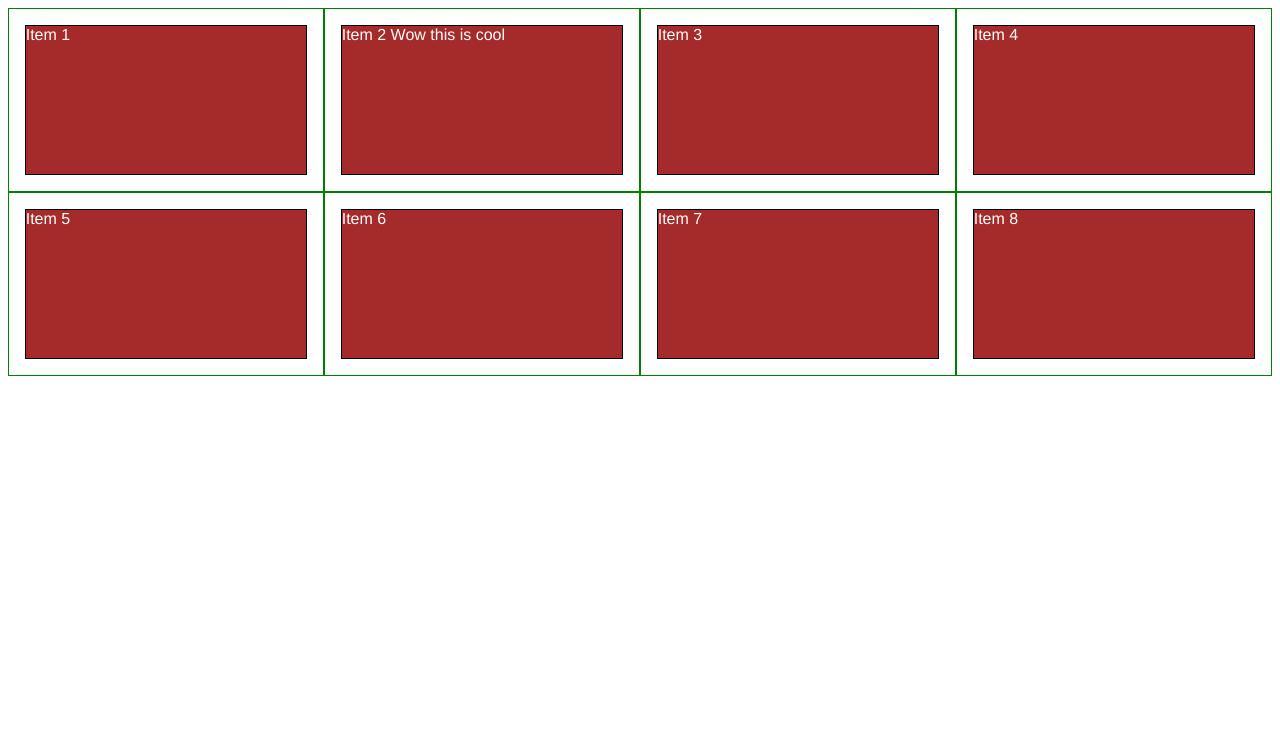
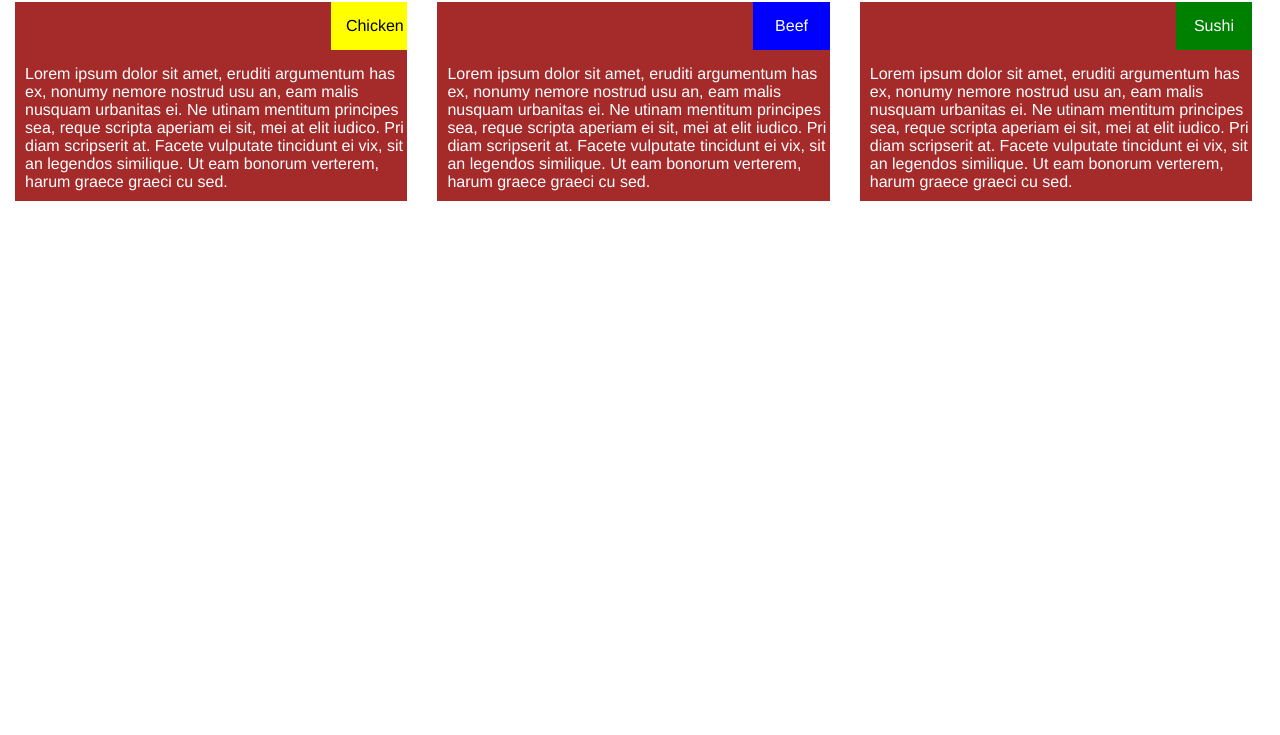
Before and after one commit to golpessito/coursera-test, a plain HTML site: page module2-solution/index.html in a window 1280 px wide. Shown: the part 65-800 px from the top of the page. Drawn offline with Linux system fonts and the light colour scheme.

Commit message:
Module2 Solution

```diff
--- a/module2-solution/css/style.css
+++ b/module2-solution/css/style.css
@@ -2,6 +2,8 @@
 
 * {
 	box-sizing: border-box;
+	margin:0px;
+	padding:0px;
 }
 
 /* Simple Responsive Framework */
@@ -12,25 +14,57 @@
 
 h1 {
 	margin-bottom: 15px;
+	width: 100%;
+	text-align: center;
+}
+
+.title {
+	border: 1px thick black;
+	display: block;
+	margin-bottom:15px;
+    position:relative;
+    left: 80%;
+    width: 20%;
+    padding:15px;
+    text-align: center;
+}
+
+#yellow {
+	background-color: yellow;
+	color:black;
+}
+
+#blue {
+	background-color: blue;
+}
+
+#green {
+	background-color: green;
 }
 
 p {
-	border: 1px solid black;
+	border: 1px thick black;
 	background-color: #A52A2A;
-	width: 90%;
+	width: 100%;
 	margin-right: auto;
 	margin-left: auto;
 	font-family: Helvetica;
 	color: white;
-	height: 150px;
+	padding-left: 10px;
+    padding-bottom: 10px;
+}
+
+section{
+	padding:15px;
+	position: relative;
 }
 
 /********* Large Device Only *********/
 
-@media (min-width: 1200px){
+@media (min-width: 992px){
 	.col-lg-1, .col-lg-2, .col-lg-3, .col-lg-4, .col-lg-5, .col-lg-6, .col-lg-7, .col-lg-8, .col-lg-9, .col-lg-10, .col-lg-11, .col-lg-12 {
 		float: left;
-		border: 1px solid green;
+
 	}
 
 	.col-lg-1 {
@@ -81,11 +115,11 @@ p {
 
 /********* Medium Device Only *********/
 
-@media(min-width: 950px) and (max-width: 1199px) {
+@media(min-width: 768px) and (max-width: 991px) {
 
 	.col-md-1, .col-md-2, .col-md-3, .col-md-4, .col-md-5, .col-md-6, .col-md-7, .col-md-8, .col-md-9, .col-md-10, .col-md-11, .col-md-12 {
       float: left;
-      border: 1px solid green;
+
 	}
 
 	.col-md-1 {
--- a/module2-solution/index.html
+++ b/module2-solution/index.html
@@ -8,15 +8,25 @@
 </head>
 <body>
   <h1>Our Menu</h1>
-  <div clas="row">
-    <div class="col-lg-3 col-md-6"><p>Item 1</p></div>
-    <div class="col-lg-3 col-md-6"><p>Item 2 Wow this is cool</p></div>
-    <div class="col-lg-3 col-md-6"><p>Item 3</p></div>
-    <div class="col-lg-3 col-md-6"><p>Item 4</p></div>
-    <div class="col-lg-3 col-md-6"><p>Item 5</p></div>
-    <div class="col-lg-3 col-md-6"><p>Item 6</p></div>
-    <div class="col-lg-3 col-md-6"><p>Item 7</p></div>
-    <div class="col-lg-3 col-md-6"><p>Item 8</p></div>
+  <div class="row">
+    <section class="col-lg-4 col-md-6">
+      <p>
+        <span class="title" id="yellow">Chicken</span>
+    Lorem ipsum dolor sit amet, eruditi argumentum has ex, nonumy nemore nostrud usu an, eam malis nusquam urbanitas ei. Ne utinam mentitum principes sea, reque scripta aperiam ei sit, mei at elit iudico. Pri diam scripserit at. Facete vulputate tincidunt ei vix, sit an legendos similique. Ut eam bonorum verterem, harum graece graeci cu sed.
+      </p>
+    </section>
+    <section class="col-lg-4 col-md-6">
+      <p>
+        <span class="title" id="blue">Beef</span>
+    Lorem ipsum dolor sit amet, eruditi argumentum has ex, nonumy nemore nostrud usu an, eam malis nusquam urbanitas ei. Ne utinam mentitum principes sea, reque scripta aperiam ei sit, mei at elit iudico. Pri diam scripserit at. Facete vulputate tincidunt ei vix, sit an legendos similique. Ut eam bonorum verterem, harum graece graeci cu sed.
+      </p>
+    </section>
+    <section class="col-lg-4 col-md-12">
+      <p>
+        <span class="title" id="green">Sushi</span>
+    Lorem ipsum dolor sit amet, eruditi argumentum has ex, nonumy nemore nostrud usu an, eam malis nusquam urbanitas ei. Ne utinam mentitum principes sea, reque scripta aperiam ei sit, mei at elit iudico. Pri diam scripserit at. Facete vulputate tincidunt ei vix, sit an legendos similique. Ut eam bonorum verterem, harum graece graeci cu sed.
+      </p>
+    </section>
   </div>
 </body>
 </html>
```
